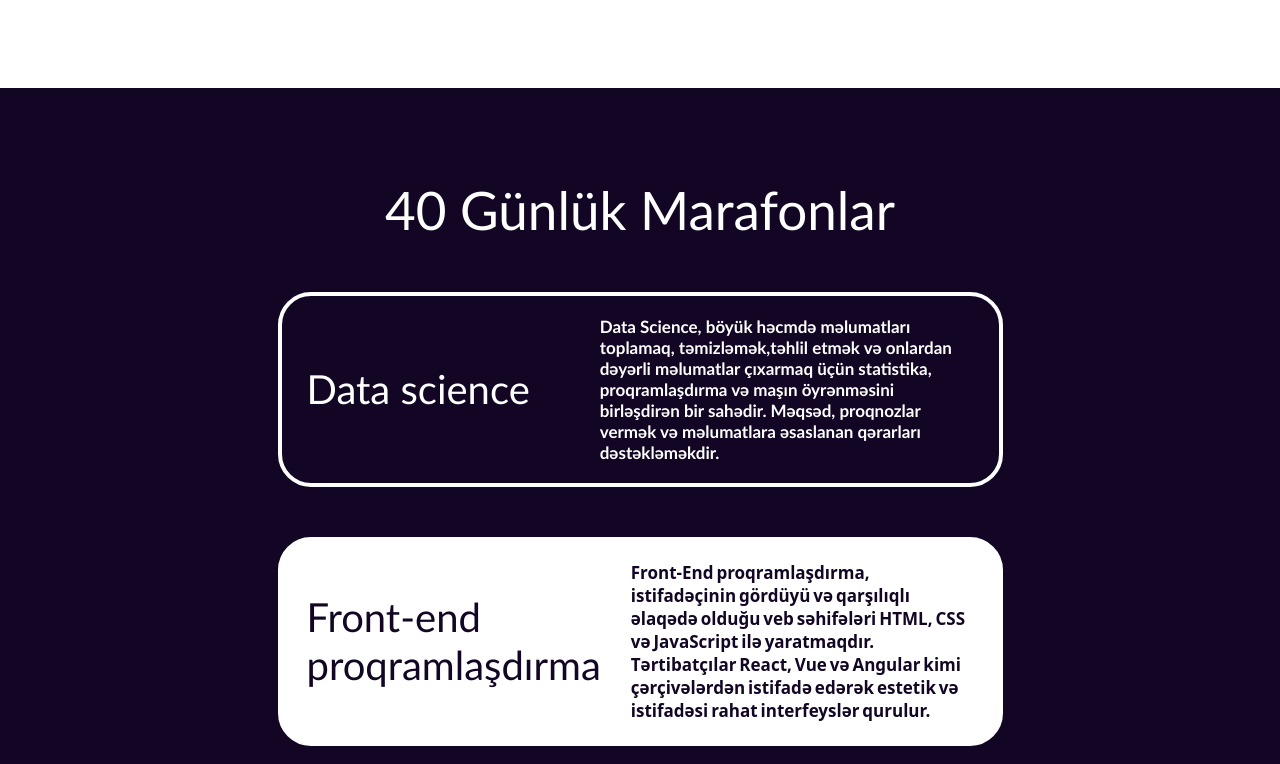
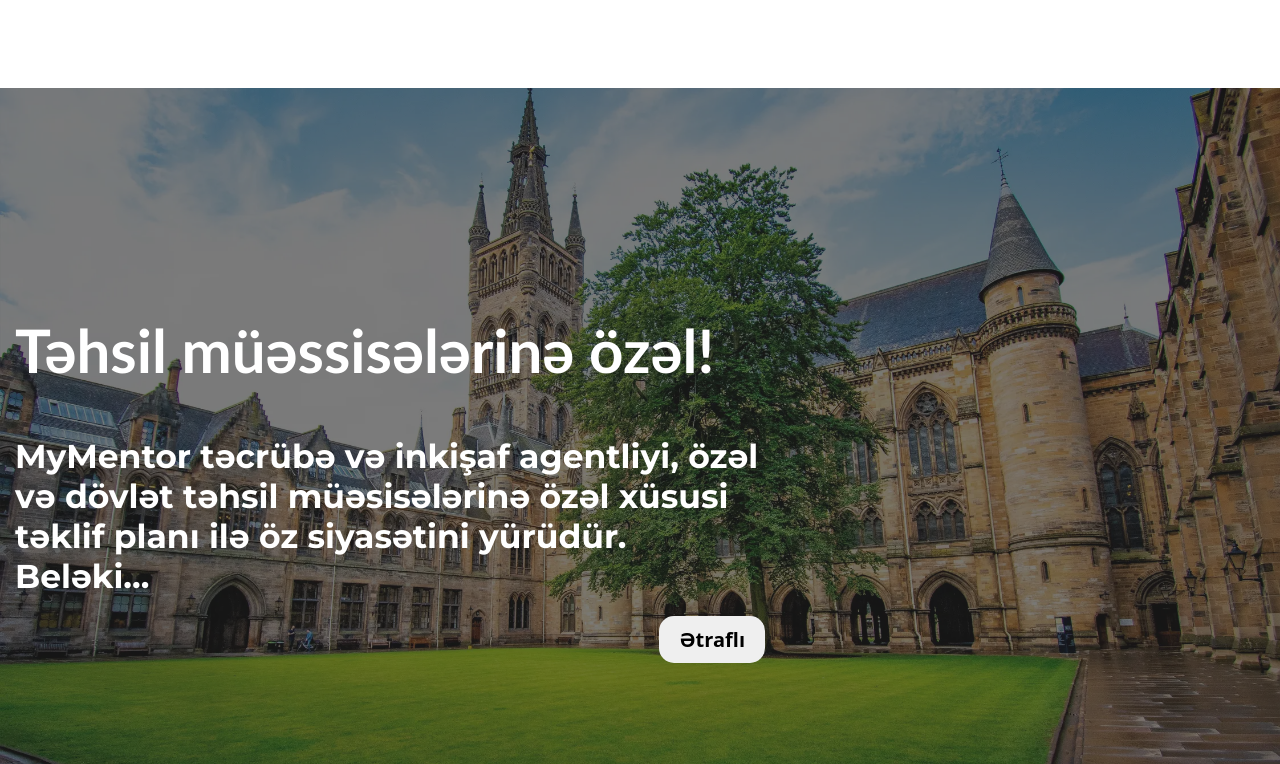
Before and after one commit to Saleh545/MyMentor, a React (Vite) app: page / in a window 1280 px wide. Shown: the part 996-1760 px from the top of the page. Built offline with nearby package versions, Linux system fonts and the light colour scheme.

Commit message:
accordion

```diff
--- a/src/Components/Header/Header.jsx
+++ b/src/Components/Header/Header.jsx
@@ -16,6 +16,7 @@ const Header = () => {
               <Link to="#" >Ana səhifə</Link>
               <Link to="#marathom">Marafonlar</Link>
               <Link to="#about">Haqqımızda</Link>
+              <Link to="#about">Layihəni sat</Link>
               <Link to="#contact">Müraciət et</Link>
             </div>
           </div>
--- a/src/Pages/Home.jsx
+++ b/src/Pages/Home.jsx
@@ -1,4 +1,4 @@
-import React from "react";
+import React, { useState } from "react";
 import Header from "../Components/Header/Header";
 import mainImage from "../../public/Images/MainImage.png";
 import icon from "../../public/Images/MyMentor.jpg";
@@ -6,6 +6,19 @@ import { Accordion } from "react-bootstrap";
 import Footer from "../Components/Footer/Footer";
 
 const Home = () => {
+  const [isExpanded, setIsExpanded] = useState(false);
+
+  const handleToggleText = () => {
+    setIsExpanded(!isExpanded);
+  };
+
+  const shortText = `MyMentor təcrübə və inkişaf agentliyi, özəl və dövlət təhsil
+  müəsisələrinə özəl xüsusi təklif planı ilə öz siyasətini
+  yürüdür. Beləki...`;
+
+  const fullText = `MyMentor təcrübə və inkişaf agentliyi, özəl və dövlət təhsil
+  müəsisələrinə özəl xüsusi təklif planı ilə öz siyasətini
+  yürüdür. Beləki... Lorem, ipsum dolor sit amet consectetur adipisicing elit. Sunt veniam modi itaque, vel ipsa explicabo dolorum similique maxime alias illo quisquam molestias! Dolor optio quos sapiente nemo, quae dolore eveniet.`;
   return (
     <div>
       <Header />
@@ -38,7 +51,7 @@ const Home = () => {
           <div className="container">
             <div className="numbers">
               <div className="number">
-                <h4>4</h4>
+                <h4>5</h4>
                 <p>Marafon sayı</p>
               </div>
               <div className="number">
@@ -52,6 +65,20 @@ const Home = () => {
             </div>
           </div>
         </div>
+        <div className="education-section">
+          <div className="education">
+            <div className="container">
+              <div className="education-text">
+                <h2>Təhsil müəssisələrinə özəl!</h2>
+                <p>{isExpanded ? fullText : shortText}</p>
+                <button onClick={handleToggleText}>
+                  {isExpanded ? "Daha az göstər" : "Ətraflı"}
+                </button>
+              </div>
+            </div>
+          </div>
+        </div>
+
         <div className="marathon-section">
           <div className="container">
             <div className="marathon">
@@ -105,6 +132,28 @@ const Home = () => {
                   məhsullar təqdim etməkdir. Bu, məhsulun etibarlılığını
                   artırır, problemləri azaldır və xərcləri optimallaşdırır.
                 </p>
+              </div>
+            </div>
+          </div>
+        </div>
+        <div className="packets-section">
+          <div className="container">
+            <div className="packets">
+              <div className="packet-text">
+                <h4>Marafon Paketləri</h4>
+                <p>Bugün seçimini et, Sabah dan gələcəyini qur!</p>
+              </div>
+              <div className="packet-flex">
+                <div className="packet-card">
+                  <h5>Self-study</h5>
+                  <div className="card-inner">
+                    <p>
+                      A-Z yə roadmap Hər hətfə online görüş Networking qurmaq
+                      7/24 mentor dəstəyi Dərslərin videorecordu Portolio
+                      hazırlanması Müsahibəyə hazırlıq 100% online
+                    </p>
+                  </div>
+                </div>
               </div>
             </div>
           </div>
--- a/src/Sass/pages/Home/home.scss
+++ b/src/Sass/pages/Home/home.scss
@@ -1,3 +1,5 @@
+@import url("https://fonts.googleapis.com/css2?family=Montserrat:wght@400;700&display=swap");
+
 .main {
   .main-menu {
     background-color: $darkBlue !important  ;
@@ -42,7 +44,7 @@
             font-size: 20px;
           }
         }
-        h2{
+        h2 {
           color: #fff;
           font-size: 53px;
           margin-top: 60px;
@@ -371,4 +373,93 @@
       }
     }
   }
+  .education-section {
+    position: relative;
+    height: 100vh;
+    background-image: url("../../../../public/Images/bg-img.png");
+    background-position: center;
+    background-size: cover;
+    background-repeat: no-repeat;
+
+    &::before {
+      content: "";
+      position: absolute;
+      top: 0;
+      left: 0;
+      width: 100%;
+      height: 100%;
+      background-color: rgba(35, 35, 35, 0.6);
+      z-index: 1;
+    }
+
+    .education {
+      position: absolute;
+      top: 0;
+      left: 0;
+      width: 100%;
+      z-index: 2;
+      height: 100%;
+      display: flex;
+      flex-direction: column;
+      justify-content: center;
+      padding: 0 15px;
+
+      .education-text {
+        width: 60%;
+        @media (max-width: 576px) {
+          width: 100%;
+        }
+        h2 {
+          font-size: 60px;
+          @media (max-width: 576px) {
+            font-size: 45px;
+          }
+          font-weight: 700;
+          color: #fff;
+          font-family: "Trebuchet MS", "Lucida Sans Unicode", "Lucida Grande",
+            "Lucida Sans", Arial, sans-serif;
+        }
+        p {
+          font-family: "Montserrat", sans-serif;
+          color: #fff;
+          font-weight: 700;
+          font-size: 33px;
+          @media (max-width: 576px) {
+            font-size: 23px;
+          }
+          margin-top: 50px;
+        }
+        button {
+          outline: none;
+          padding: 10px 20px;
+          border-radius: 15px;
+          float: right;
+          margin-top: 20px;
+          font-weight: 700;
+          font-size: 20px;
+          border: none;
+        }
+      }
+    }
+  }
+  .packets-section{
+    .packets{
+      .packet-text{
+        text-align: center;
+        h4{
+          color: $darkBlue;
+          font-weight: 700;
+          font-size: 60px;
+        }
+        p{
+          font-weight: 400;
+          color: $darkBlue;
+          font-size: 26px;
+          font-family: "Gill Sans", "Gill Sans MT", Calibri, "Trebuchet MS";
+          letter-spacing: 0.5px;
+          margin-top: 15px;
+        }
+      }
+    }
+  }
 }
```
Also changed, not shown: public/Images/bg-img.png (added).
